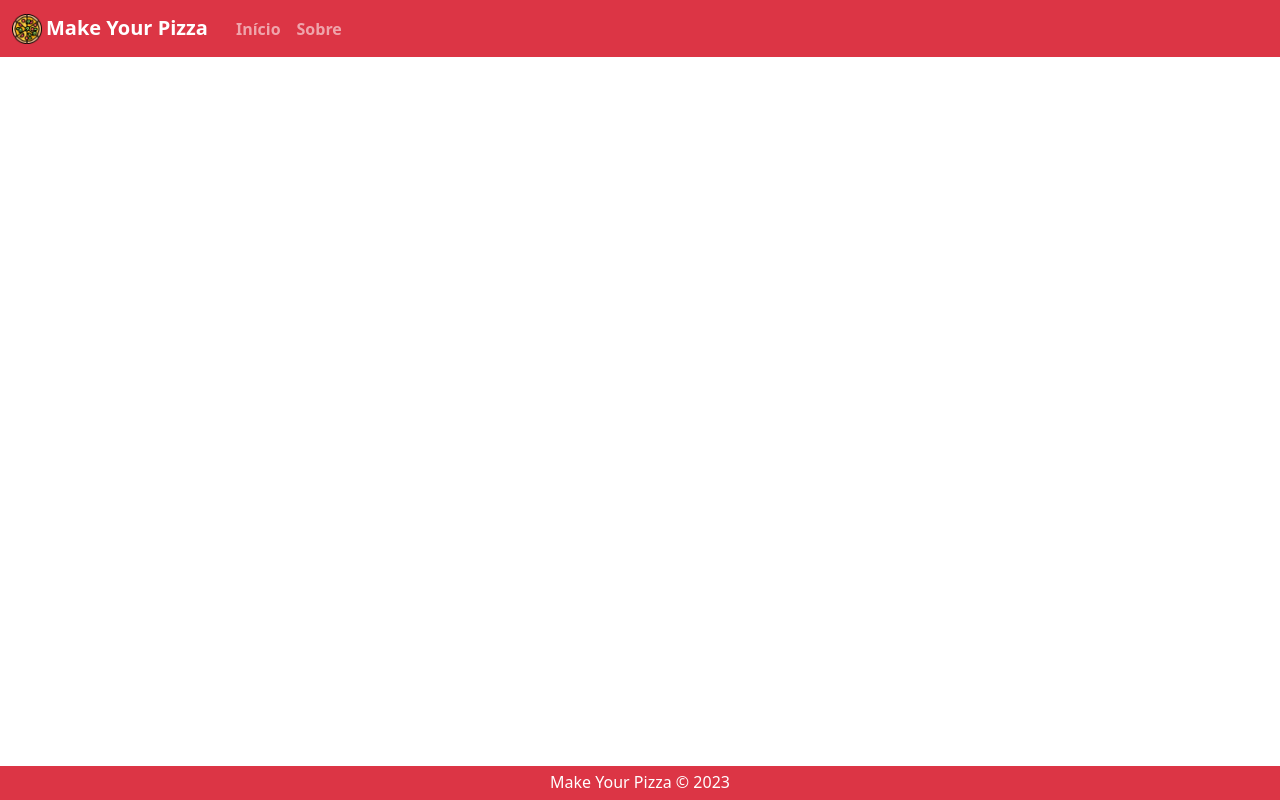
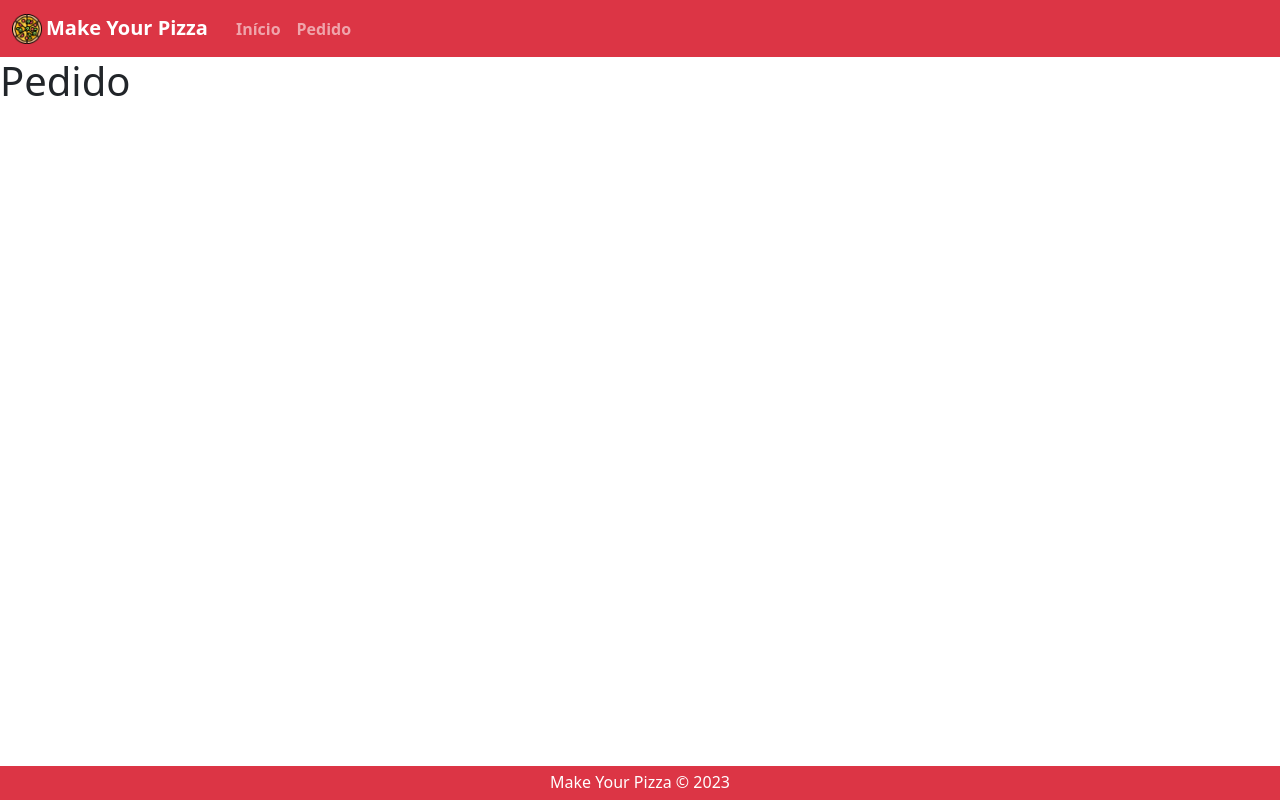
Before and after one commit to PauloAlves8039/vue-cli-make-your-pizza, a Vue app in the folder make-your-pizza-frontend/: page /order in a window 1280 px wide. Built offline with nearby package versions, Linux system fonts and the light colour scheme.

Commit message:
Adicionando rota de pedidos

```diff
--- a/make-your-pizza-frontend/src/components/Navbar.vue
+++ b/make-your-pizza-frontend/src/components/Navbar.vue
@@ -15,7 +15,7 @@
                         <router-link class="nav-link" aria-current="page" to="/">Início</router-link>
                     </li>
                     <li class="nav-item">
-                        <router-link class="nav-link" to="/about">Sobre</router-link>
+                        <router-link class="nav-link" to="/order">Pedido</router-link>
                     </li>
                 </ul>
             </div>
--- a/make-your-pizza-frontend/src/router/index.js
+++ b/make-your-pizza-frontend/src/router/index.js
@@ -8,9 +8,9 @@ const routes = [
     component: HomeView
   },
   {
-    path: '/about',
-    name: 'about',
-    component: () => import(/* webpackChunkName: "about" */ '../views/AboutView.vue')
+    path: '/order',
+    name: 'order',
+    component: () => import(/* webpackChunkName: "order" */ '../views/Order.vue')
   }
 ]
 
--- a/make-your-pizza-frontend/src/views/AboutView.vue
+++ b/make-your-pizza-frontend/src/views/Order.vue
@@ -1,5 +1,5 @@
 <template>
   <div class="about">
-    <h1>About</h1>
+    <h1>Pedido</h1>
   </div>
 </template>
```
